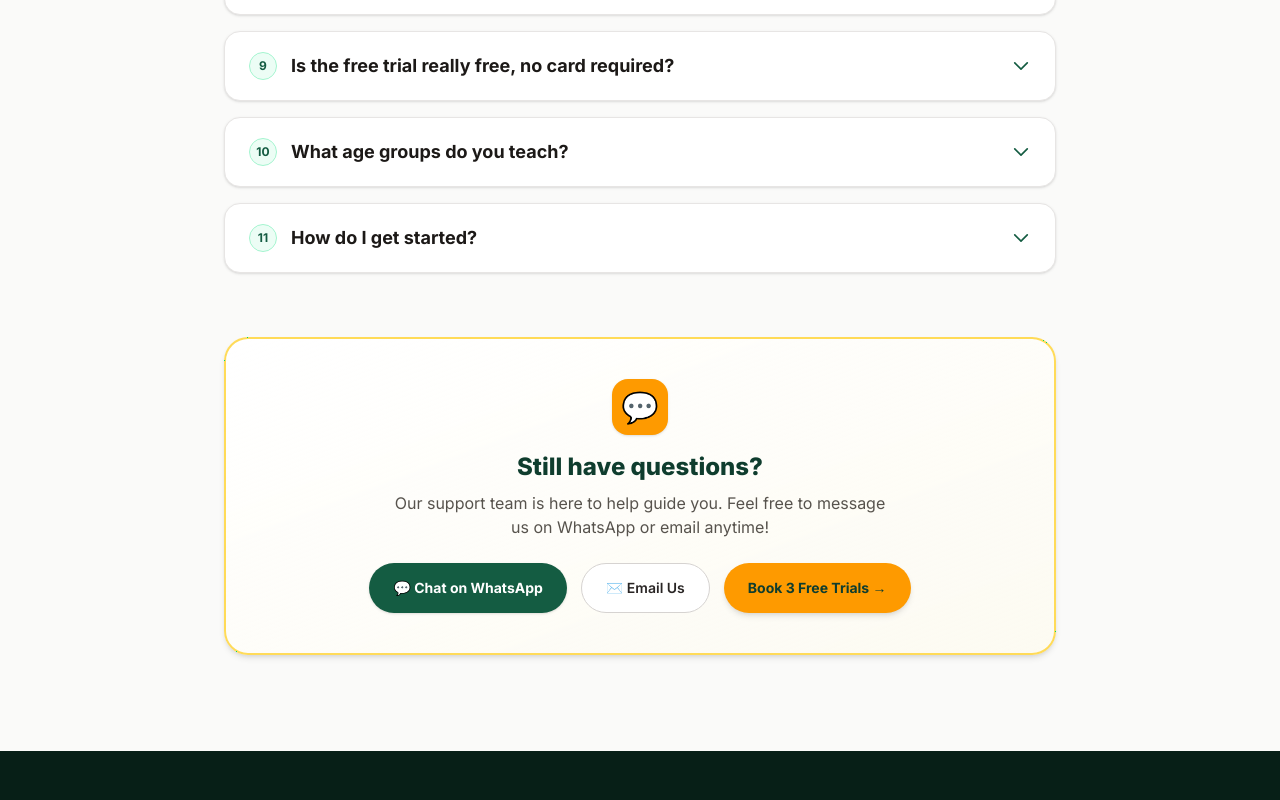
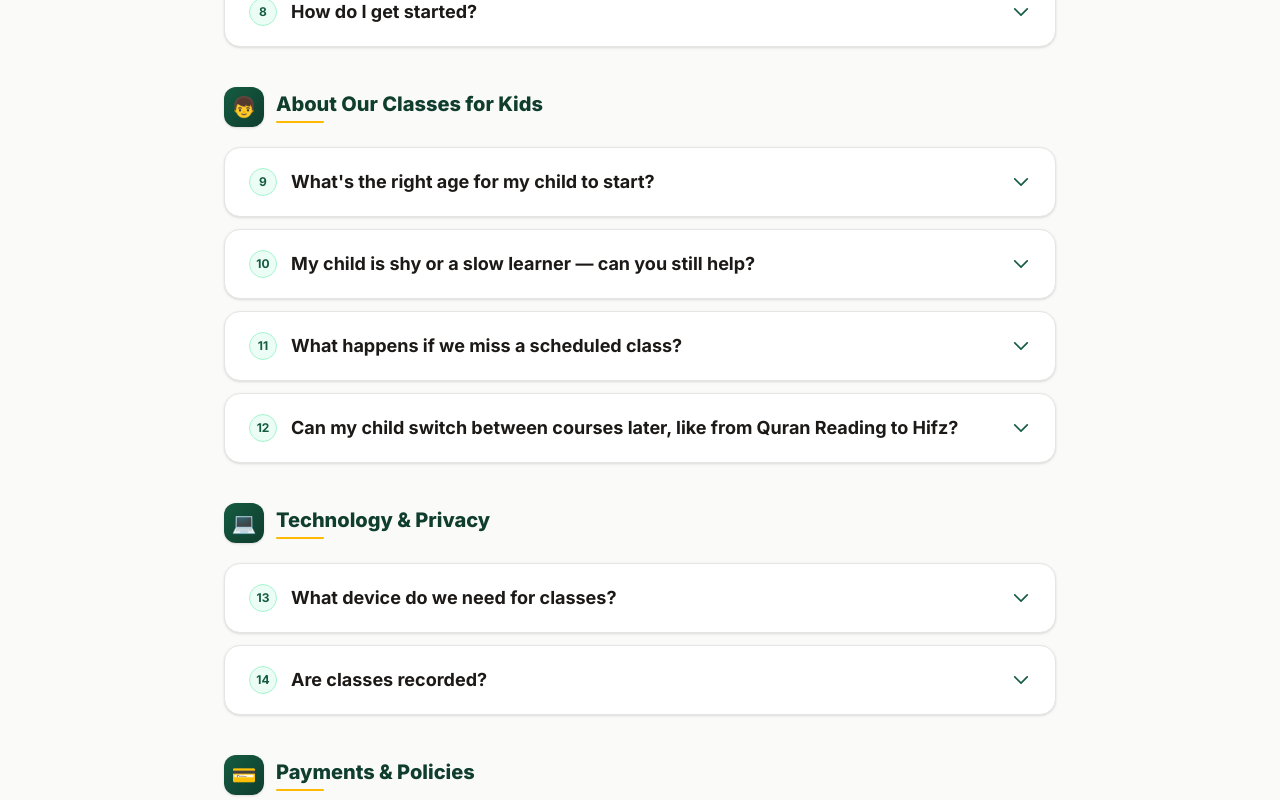
Before and after one commit to abdulrehmanrauf38-beep/al-rauf-quran-academy, a Next.js app: page /faq in a window 1280 px wide. Shown: the part 1620-2420 px from the top of the page. Built offline with nearby package versions, Linux system fonts and the light colour scheme; a web font is replaced by a local one.

Commit message:
Expand FAQ with additional categories and questions

```diff
--- a/src/app/faq/page.tsx
+++ b/src/app/faq/page.tsx
@@ -10,7 +10,21 @@ interface FAQItem {
   category?: string;
 }
 
-const FAQ_LIST: FAQItem[] = [
+// ── CATEGORIZED FAQ DATA ──────────────────────────────────────────────────────
+
+interface FAQCategory {
+  id: string;
+  title: string;
+  emoji: string;
+  items: FAQItem[];
+}
+
+const FAQ_CATEGORIES: FAQCategory[] = [
+  {
+    id: "general",
+    title: "General & Getting Started",
+    emoji: "🌟",
+    items: [
       {
         id: "legitimacy",
         question: "Is Al Rauf International Quran Academy legitimate / not a scam?",
@@ -90,46 +104,6 @@ const FAQ_LIST: FAQItem[] = [
         ),
       },
       {
-    id: "pricing",
-    question: "How much do classes cost?",
-    answer: (
-      <div className="space-y-2.5">
-        <p>
-          Our rates start at just <strong>$3 per class (USD)</strong> for Noorani Qaida, $4/class for Quran Reading, $5/class for Hifz, and $6/class for advanced Tajweed.
-        </p>
-        <p>
-          Plus, <strong>Islamic Studies is included completely FREE</strong> with any enrolled course.
-        </p>
-        <div className="pt-1">
-          <Link
-            href="/pricing"
-            className="inline-flex items-center gap-1.5 font-bold text-[#145c42] hover:text-amber-600 underline text-sm transition-colors"
-          >
-            View Our Full Course Pricing &amp; Monthly Plans →
-          </Link>
-        </div>
-      </div>
-    ),
-  },
-  {
-    id: "payment-methods",
-    question: "How do I pay?",
-    answer: (
-      <p>
-        After you complete your 3 free trial classes and decide to enroll, our coordinator will reach out to you via email and WhatsApp with straightforward payment instructions. Payment is currently arranged directly via bank transfer, Wise, or PayPal. Automated instant online checkout is coming to the website very soon!
-      </p>
-    ),
-  },
-  {
-    id: "trial-guarantee",
-    question: "Is the free trial really free, no card required?",
-    answer: (
-      <p>
-        <strong>Yes, 100% free with zero obligation.</strong> We never ask for your credit card or bank details to book a trial. You receive 3 full live lessons so you can evaluate the teacher, platform, and curriculum before deciding whether to continue.
-      </p>
-    ),
-  },
-  {
         id: "age-groups",
         question: "What age groups do you teach?",
         answer: (
@@ -156,6 +130,159 @@ const FAQ_LIST: FAQItem[] = [
             </div>
           </div>
         ),
+      },
+    ],
+  },
+  {
+    id: "kids",
+    title: "About Our Classes for Kids",
+    emoji: "👦",
+    items: [
+      {
+        id: "child-starting-age",
+        question: "What's the right age for my child to start?",
+        answer: (
+          <p>
+            Children can begin their Quran journey as early as <strong>4–5 years old</strong>, typically starting with Noorani Qaida to build a strong foundation in Arabic letters and sounds. Our teachers naturally adjust their communication style, lesson length, and activities to suit each child&apos;s age and attention span — so there&apos;s no need to worry about your little one keeping up. When the child is ready, the teacher is ready.
+          </p>
+        ),
+      },
+      {
+        id: "shy-slow-learner",
+        question: "My child is shy or a slow learner — can you still help?",
+        answer: (
+          <p>
+            Absolutely. Our teachers are selected not only for their Quranic knowledge but also for their patience, warmth, and ability to connect with children of all personalities and learning styles. Whether your child is naturally reserved or simply needs a little extra time to absorb new concepts, our tutors adapt their approach to match your child&apos;s unique pace — never rushing, always encouraging.
+          </p>
+        ),
+      },
+      {
+        id: "missed-class",
+        question: "What happens if we miss a scheduled class?",
+        answer: (
+          <p>
+            Life happens, and we completely understand. If you let us know in advance, <strong>we&apos;re happy to arrange a make-up class</strong> at a mutually convenient time. There&apos;s no penalty for occasional missed sessions — we simply ask for a heads-up so your teacher can plan accordingly.
+          </p>
+        ),
+      },
+      {
+        id: "switch-course",
+        question: "Can my child switch between courses later, like from Quran Reading to Hifz?",
+        answer: (
+          <p>
+            Yes, students can <strong>transition between programs at any time</strong> — there&apos;s no lock-in. Once your child&apos;s teacher feels they&apos;re ready to take the next step (for example, moving from Quran Reading into Hifz), the switch is smooth and guided. We&apos;ll walk you through the transition and make sure your child starts the new program with full confidence.
+          </p>
+        ),
+      },
+    ],
+  },
+  {
+    id: "technology",
+    title: "Technology & Privacy",
+    emoji: "💻",
+    items: [
+      {
+        id: "device-requirements",
+        question: "What device do we need for classes?",
+        answer: (
+          <p>
+            Any standard device works perfectly — a <strong>laptop, desktop, tablet, or smartphone</strong>. As long as you have a stable internet connection and can open Google Meet (no installation needed, it runs right in your browser), you&apos;re all set. Most families join classes using exactly the devices they already have at home.
+          </p>
+        ),
+      },
+      {
+        id: "class-recordings",
+        question: "Are classes recorded?",
+        answer: (
+          <p>
+            No, we do not record any sessions. <strong>Student and family privacy is very important to us</strong>, and we want every learner to feel fully comfortable and at ease during class. That said, parents are always welcome to sit in and observe any session live — in fact, we encourage it, especially for younger children.
+          </p>
+        ),
+      },
+    ],
+  },
+  {
+    id: "payments",
+    title: "Payments & Policies",
+    emoji: "💳",
+    items: [
+      {
+        id: "trial-guarantee",
+        question: "Is the free trial really free, no card required?",
+        answer: (
+          <p>
+            <strong>Yes, 100% free with zero obligation.</strong> We never ask for your credit card or bank details to book a trial. You receive 3 full live lessons so you can evaluate the teacher, platform, and curriculum before deciding whether to continue.
+          </p>
+        ),
+      },
+      {
+        id: "pricing",
+        question: "How much do classes cost?",
+        answer: (
+          <div className="space-y-2.5">
+            <p>
+              Our rates start at just <strong>$3 per class (USD)</strong> for Noorani Qaida, $4/class for Quran Reading, $5/class for Hifz, and $6/class for advanced Tajweed.
+            </p>
+            <p>
+              Plus, <strong>Islamic Studies is included completely FREE</strong> with any enrolled course.
+            </p>
+            <div className="pt-1">
+              <Link
+                href="/pricing"
+                className="inline-flex items-center gap-1.5 font-bold text-[#145c42] hover:text-amber-600 underline text-sm transition-colors"
+              >
+                View Our Full Course Pricing &amp; Monthly Plans →
+              </Link>
+            </div>
+          </div>
+        ),
+      },
+      {
+        id: "registration-fee",
+        question: "Is there a registration fee?",
+        answer: (
+          <p>
+            No, there is <strong>no separate registration or joining fee</strong>. Families simply pay for their chosen class package — nothing more. The trial is free, and enrollment begins only after you&apos;re fully satisfied and ready to proceed.
+          </p>
+        ),
+      },
+      {
+        id: "payment-methods",
+        question: "How do I pay?",
+        answer: (
+          <p>
+            After you complete your 3 free trial classes and decide to enroll, our coordinator will reach out to you via email and WhatsApp with straightforward payment instructions. Payment is currently arranged directly via bank transfer, Wise, or PayPal. Automated instant online checkout is coming to the website very soon!
+          </p>
+        ),
+      },
+      {
+        id: "accepted-payments",
+        question: "What payment methods do you accept?",
+        answer: (
+          <p>
+            We work with families across the globe, so we keep payment flexible and straightforward. Accepted methods — including bank transfer and other secure international options — are confirmed directly with each family at the time of enrollment. Our coordinator will walk you through the available options that work best for your country and situation.
+          </p>
+        ),
+      },
+      {
+        id: "refund-policy",
+        question: "What's your refund policy?",
+        answer: (
+          <p>
+            We handle refund requests on a <strong>case-by-case basis</strong> and always aim to be fair and understanding. If you have any concerns about a payment, simply reach out to our team directly via WhatsApp or email — we&apos;ll do our best to find a resolution that works for you.
+          </p>
+        ),
+      },
+      {
+        id: "pause-classes",
+        question: "Can we pause classes temporarily?",
+        answer: (
+          <p>
+            Yes, absolutely. We understand that life has its seasons — travel, exams, family events — and we never want Quran learning to become a source of stress. Families can <strong>pause and resume enrollment as needed</strong>, just let our team know in advance so we can hold your spot and pick up right where you left off.
+          </p>
+        ),
+      },
+    ],
   },
 ];
 
@@ -315,8 +442,29 @@ export default function FAQPage() {
       {/* ── ACCORDION SECTION ── */}
       <section className="py-16 md:py-24">
         <div className="max-w-4xl mx-auto px-4 sm:px-6 lg:px-8">
-          <div className="space-y-4">
-            {FAQ_LIST.map((faq, index) => {
+          <div className="space-y-10">
+            {(() => {
+              let globalIndex = 0;
+              return FAQ_CATEGORIES.map((category) => (
+                <div key={category.id}>
+                  {/* ── Category Header ── */}
+                  <div className="flex items-center gap-3 mb-5">
+                    <div className="w-10 h-10 rounded-xl bg-gradient-to-br from-[#145c42] to-[#0f3d2e] flex items-center justify-center text-xl shadow-sm flex-shrink-0">
+                      {category.emoji}
+                    </div>
+                    <div>
+                      <h2 className="text-lg sm:text-xl font-extrabold text-[#0f3d2e] leading-tight">
+                        {category.title}
+                      </h2>
+                      <div className="h-0.5 w-12 mt-1 rounded-full bg-amber-400" />
+                    </div>
+                  </div>
+
+                  {/* ── Accordion Items ── */}
+                  <div className="space-y-3">
+                    {category.items.map((faq) => {
+                      globalIndex += 1;
+                      const itemIndex = globalIndex;
                       const isOpen = openIds.includes(faq.id);
                       return (
                         <div
@@ -334,11 +482,11 @@ export default function FAQPage() {
                           >
                             <div className="flex items-center gap-3.5">
                               <span className="flex-shrink-0 w-7 h-7 rounded-full bg-emerald-50 text-[#145c42] font-bold text-xs flex items-center justify-center border border-emerald-200">
-                        {index + 1}
+                                {itemIndex}
                               </span>
-                      <h2 className="font-bold text-stone-900 text-base sm:text-lg">
+                              <h3 className="font-bold text-stone-900 text-base sm:text-lg">
                                 {faq.question}
-                      </h2>
+                              </h3>
                             </div>
                             <IconChevronDown open={isOpen} />
                           </button>
@@ -351,6 +499,10 @@ export default function FAQPage() {
                         </div>
                       );
                     })}
+                  </div>
+                </div>
+              ));
+            })()}
           </div>
 
           {/* ── BOTTOM CONTACT CTA ── */}
```
Lines whose indentation alone changed are shown as unchanged.
